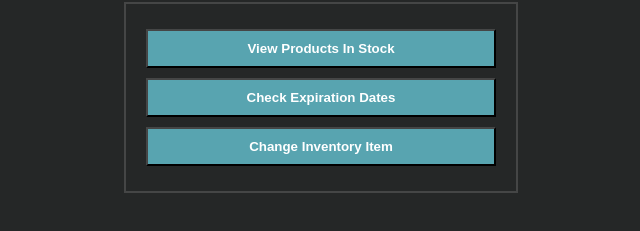
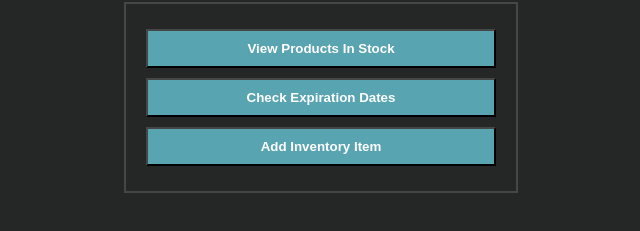
Before and after one commit to Rensnauta/IPASS, a website built with Vite: page Frontend/homepage.html in a window 1280 px wide. Shown: the part 303-534 px from the top of the page, 319-959 px from the left. Built offline with nearby package versions, Linux system fonts and the light colour scheme.

Commit message:
Changed button

```diff
--- a/Frontend/homepage.html
+++ b/Frontend/homepage.html
@@ -11,7 +11,7 @@
     <div class="container">
       <button onclick="document.location='stock.html'">View products in stock</button>
       <button onclick="document.location='expirationCheck.html'">Check expiration dates</button>
-      <button onclick="document.location='addProduct.html'">Change inventory item</button>
+      <button onclick="document.location='addProduct.html'">Add inventory item</button>
     </div>
   </body>
 </html>
```
